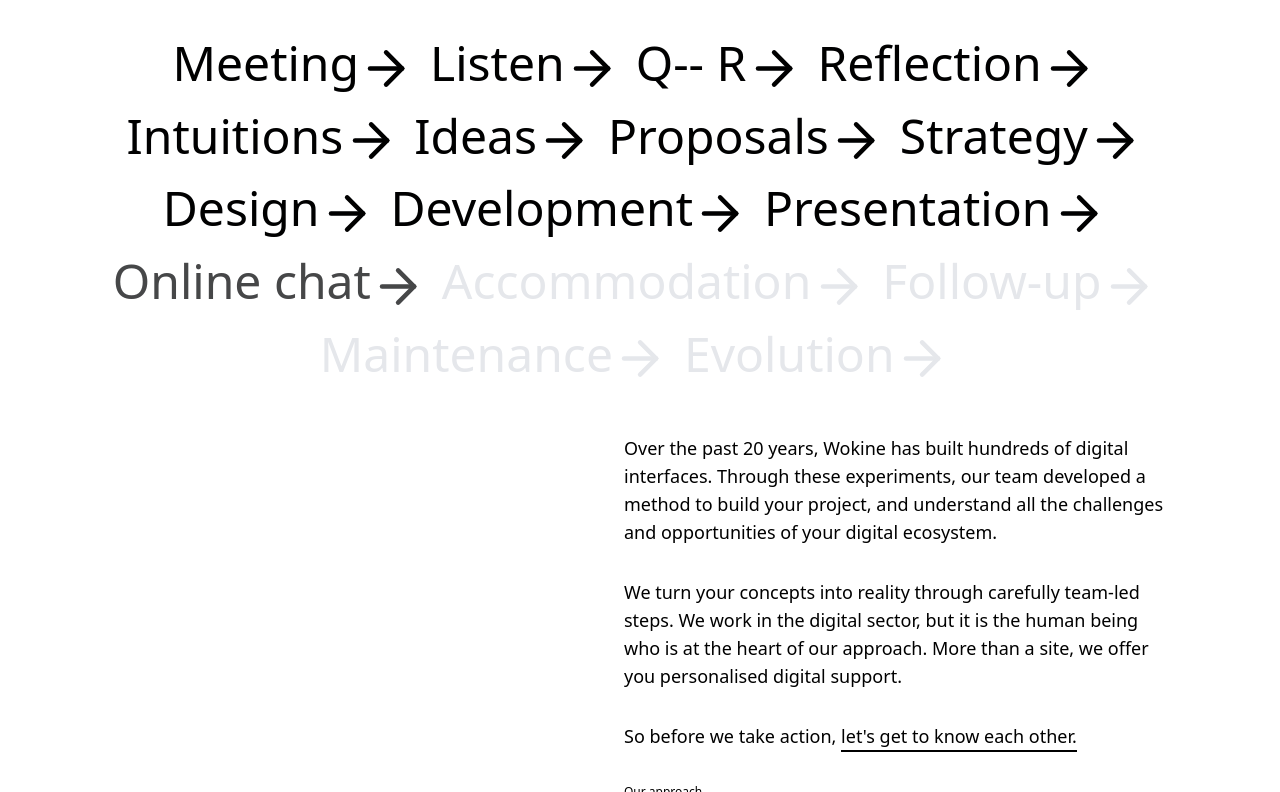
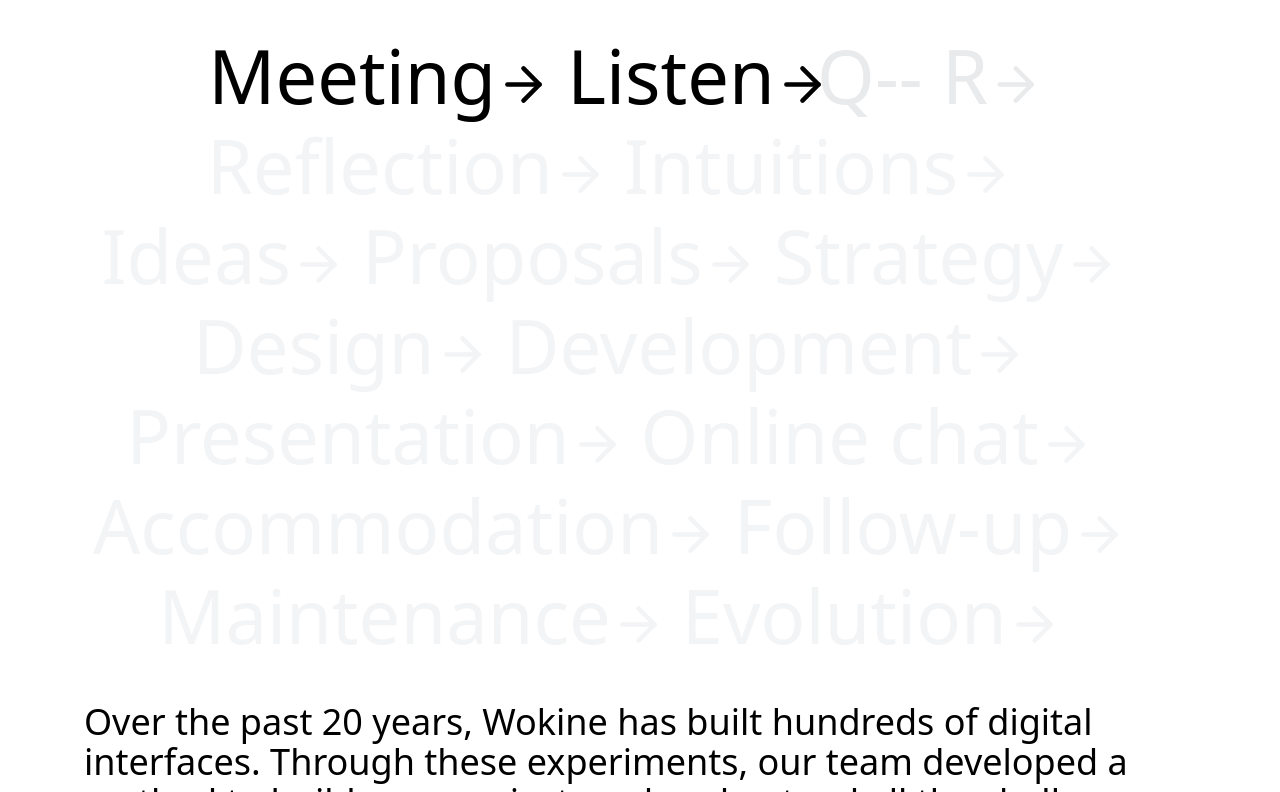
Before and after one commit to sah246ir/scroll-animated-landing-page, a React (Create React App) app: page / in a window 1280 px wide. Shown: the part 2968-3760 px from the top of the page. Built offline with nearby package versions, Linux system fonts and the light colour scheme.

Commit message:
fix: font size and animation

```diff
--- a/src/App.tsx
+++ b/src/App.tsx
@@ -5,7 +5,7 @@
 import ExpertiseSection from './section/ExpertiseSection';
 import Navbar from './components/Navbar';
 import InsideSection from './section/InsideSection';
-import RecognitionSection from './section/RecognitionSection';
+// import RecognitionSection from './section/RecognitionSection';
 import ApprochSection from './section/ApprochSection';
 import FooterSection from './section/FooterSection';
 import GallerySection from './section/GallerySection';
@@ -20,7 +20,7 @@
         <VideoScrollSection />
         <ExpertiseSection />
         <ApprochSection />
-        <RecognitionSection />
+        {/* <RecognitionSection /> */}
         <GallerySection />
         <InsideSection />
         <FooterSection />
--- a/src/components/headings/ApproachHeading.tsx
+++ b/src/components/headings/ApproachHeading.tsx
@@ -9,11 +9,11 @@
 }
 const ApproachHeading = ({children,range,scrollYProgress}:PropTypes) => {
     const opacity = useTransform(scrollYProgress, range, [0, 1])
-    const x = useTransform(scrollYProgress,[0, 1],[-20,0], )
+    const x = useTransform(scrollYProgress,range,[-30,0], )
     return (
         <div className='relative'>
-            <motion.div style={{x}} className="-z-10 transition  absolute text-5xl text-gray-200">{children}<ArrowRight size={55} className='inline' /></motion.div>
-            <motion.h1 style={{opacity,x}} className='transition  text-5xl text-black-200 '>
+            <motion.div style={{x,fontSize:"5.787037037vw"}} className="-z-10 transition-all duration-500  absolute text-5xl text-gray-100">{children}<ArrowRight size={55} className='inline' /></motion.div>
+            <motion.h1 style={{opacity,x,fontSize:"5.787037037vw"}} className='transition-all duration-500  text-5xl text-black-200 '>
                  {children}
                 <ArrowRight size={55} className='inline' />
             </motion.h1>
--- a/src/section/ApprochSection.tsx
+++ b/src/section/ApprochSection.tsx
@@ -26,7 +26,7 @@
   const element = useRef<HTMLDivElement>(null)
   const {scrollYProgress} = useScroll({
     target:element,
-    offset: ['start .9', 'start .25']
+    offset: ['start .5', 'start start']
   })
   return (
     <section style={{marginInline:"auto"}} className='max-w-[85vw] p-5 py-12 flex flex-col items-end'>
@@ -44,7 +44,7 @@
         })}
       </div>
 
-      <article className=' sm:w-[30em] mt-12 text-lg flex flex-col gap-8 items-start'>
+      <article className=' sm:w-[30em] mt-12 text-xl lg:text-4xl flex flex-col gap-8 items-start'>
         <p>Over the past 20 years, Wokine has built hundreds of digital interfaces. Through these experiments, our team developed a method to build your project, and understand all the challenges and opportunities of your digital ecosystem.</p>
         <p>We turn your concepts into reality through carefully team-led steps. We work in the digital sector, but it is the human being who is at the heart of our approach. More than a site, we offer you personalised digital support.</p>
         <p>So before we take action,&nbsp;
```
